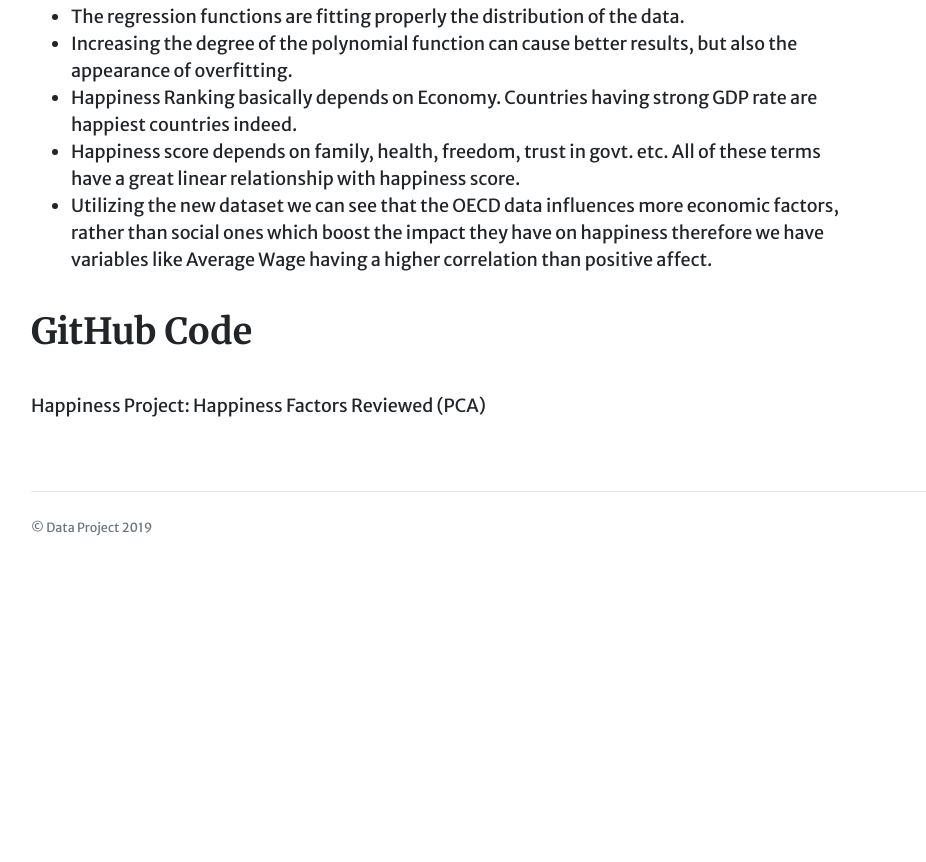
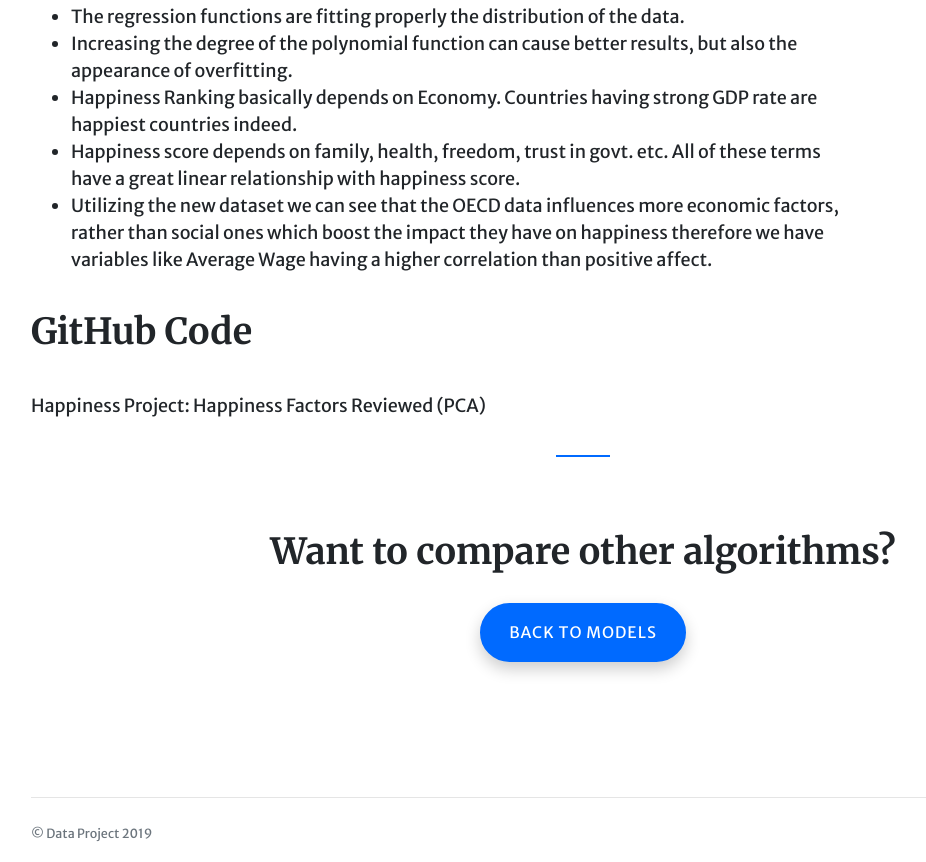
Before and after one commit to MrScottGregory/Happiness_ML_Study, a plain HTML site: page carolina.html in a window 1280 px wide. Shown: the part 4342-5204 px from the top of the page, without its empty margins (57-983 px from the left). Before the commit the page ends 4898 px from the top, so only its background shows below. Drawn offline with Linux system fonts and the light colour scheme.

Commit message:
updated model actions button

```diff
--- a/carolina.html
+++ b/carolina.html
@@ -168,8 +168,17 @@
             </div>
           </div>
         </div>
-<!--    </section>-->
+<hr class="sep border-primary" role="presentation">
 
+<!-- Call to action -->
+<section class="container py-5">
+    <div class="text-center">
+        <h2 class="mb-4">Want to compare other algorithms?</h2>
+        <div class="mb-4">
+            <a class="btn btn-pill btn-primary" href="models.html" role="button">Back To Models</a>
+        </div>
+    </div>
+</section>
 
 <!--    </div>-->
     </main>
```
Also changed, not shown: data_exploration.html (+2 -2 lines).
